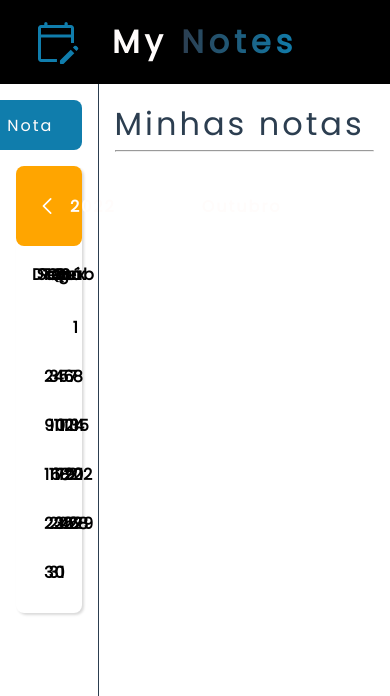
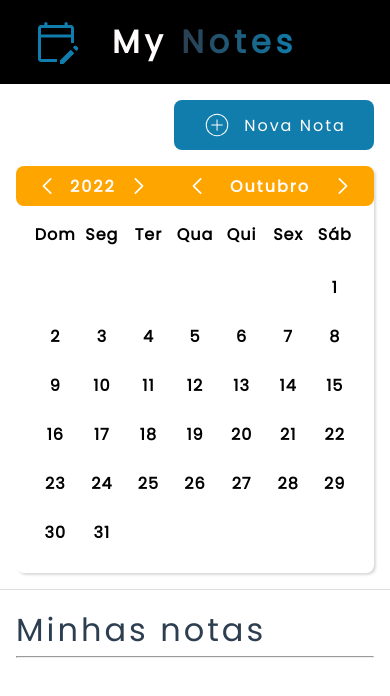
Before and after one commit to joao-belmiro/my-notes, a Vue app: page / in a window 390 px wide. Shown: the top 696 px of the page. Built offline with nearby package versions, Linux system fonts and the light colour scheme; what vue2-editor would draw is missing.

Commit message:
adicionando responsividade e formatando código

```diff
--- a/src/components/Calendar.vue
+++ b/src/components/Calendar.vue
@@ -196,7 +196,9 @@ export default {
     color: $background;
     letter-spacing: 2px;
     font-size: 1rem;
-
+    @media (max-width: 999px) {
+      height: 40px;
+    }
     .y-selector {
       display: flex;
       flex-direction: row;
@@ -217,7 +219,7 @@ export default {
     width: 100%;
     padding: 1rem;
     li {
-      width: 14.3%;
+      flex: 1;
       list-style: none;
       text-align: center;
       font-weight: 600;
@@ -236,17 +238,17 @@ export default {
       flex-direction: row;
 
       li {
-        width: 14.3%;
+        flex: 1;
         text-align: center;
         list-style: none;
         font-weight: 600;
         letter-spacing: 1px;
 
         .btn-day {
-          padding: 12px;
+          padding: 12px 0;
 
           &:hover {
-            border-radius: 10px;
+            border-radius: 18px;
             cursor: pointer;
             color: $text-dark;
             background-color: rgba(208, 210, 220, 0.5);
--- a/src/components/CardNote.vue
+++ b/src/components/CardNote.vue
@@ -3,12 +3,21 @@
     <div class="header-card">
       <h3>{{ title }}</h3>
       <div class="c-btn">
-      <button @click="editNote"><img width="25" height="25" src="@/assets/edit.svg" alt=""></button>
-      <button @click="deleteNote"><img  width="25" height="25" src="@/assets/delete_forever.svg" alt=""></button>
+        <button @click="editNote">
+          <img width="25" height="25" src="@/assets/edit.svg" alt="" />
+        </button>
+        <button @click="deleteNote">
+          <img
+            width="25"
+            height="25"
+            src="@/assets/delete_forever.svg"
+            alt=""
+          />
+        </button>
       </div>
     </div>
     <p class="date-content">{{ date | formatDate }}</p>
-    <hr>
+    <hr />
     <div class="card-note-desc" v-html="description"></div>
   </div>
 </template>
@@ -17,7 +26,13 @@
 export default {
   filters: {
     formatDate: function (data) {
-      return new Intl.DateTimeFormat('pt-BR', { year: 'numeric', month: 'numeric', day: 'numeric', hour: 'numeric', minute: 'numeric' }).format(new Date(data))
+      return new Intl.DateTimeFormat('pt-BR', {
+        year: 'numeric',
+        month: 'numeric',
+        day: 'numeric',
+        hour: 'numeric',
+        minute: 'numeric'
+      }).format(new Date(data))
     }
   },
   props: {
@@ -49,7 +64,7 @@ export default {
     async deleteNote () {
       return new Promise((resolve, reject) => {
         const trans = this.$store.state.db.transaction(['notes'], 'readwrite')
-        trans.oncomplete = e => {
+        trans.oncomplete = (e) => {
           resolve()
         }
 
@@ -99,7 +114,7 @@ export default {
         border-radius: 50%;
 
         &:hover {
-          background-color: rgba(208, 210, 220, .5);
+          background-color: rgba(208, 210, 220, 0.5);
         }
       }
     }
@@ -116,11 +131,13 @@ export default {
     ul {
       padding: 1.3rem;
     }
-  p, h1, h3 {
+    p,
+    h1,
+    h3 {
       margin: 16px 0;
     }
     table {
-    border-spacing: 0px!important;
+      border-spacing: 0px !important;
       th {
         background-color: $text-dark;
         color: #fff;
--- a/src/views/FormEvent.vue
+++ b/src/views/FormEvent.vue
@@ -156,16 +156,16 @@ export default {
       padding: 1rem;
       font-size: 1rem;
       border-radius: 6px;
-      border: 3px solid $text-dark;
+      border: 1px solid $text-dark;
 
       &:focus-within {
         outline: none;
-        border: 3px solid $primary;
+        border: 1px solid $primary;
       }
     }
   }
   .editor-content {
-    border: 3px solid $text-dark;
+    border: 1px solid $text-dark;
     border-radius: 6px;
 
     .ql-container {
--- a/src/views/Home.vue
+++ b/src/views/Home.vue
@@ -97,10 +97,18 @@ export default {
   display: flex;
   flex-direction: row;
   height: 90vh;
+
+  @media (max-width: 999px) {
+    flex-direction: column;
+  }
   .c-wrapper {
     height: 100%;
     padding: 1rem;
     width: 25%;
+    @media (max-width: 999px) {
+      width: 100%;
+      height: auto;
+    }
     .n-note-wrapper {
       padding-bottom: 1rem;
       display: flex;
@@ -143,6 +151,11 @@ export default {
     border-left: 1px solid $text-dark;
     padding: 1rem;
     width: 75%;
+    @media (max-width: 999px) {
+      width: 100%;
+      border-left: none;
+      border-top: 1px solid #ddd;
+    }
   }
 }
 </style>
```
Lines whose indentation alone changed are shown as unchanged.
